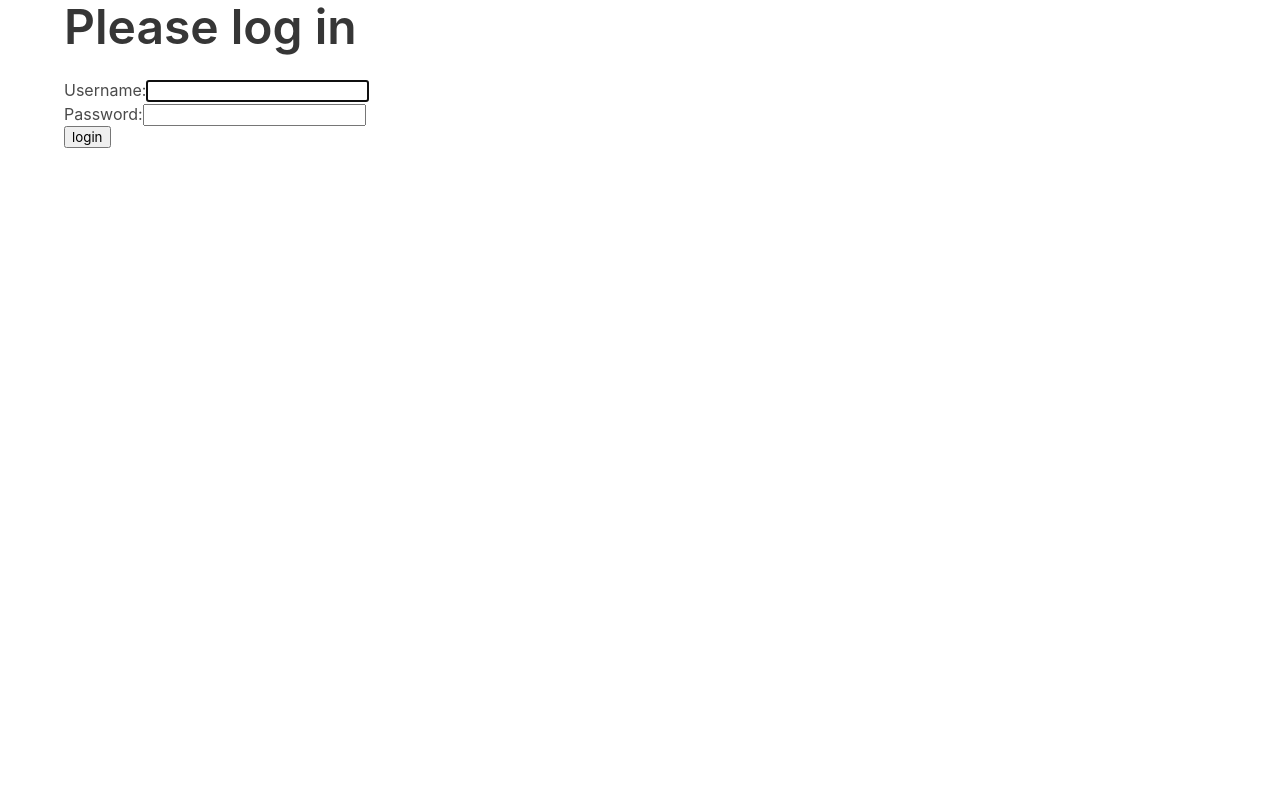
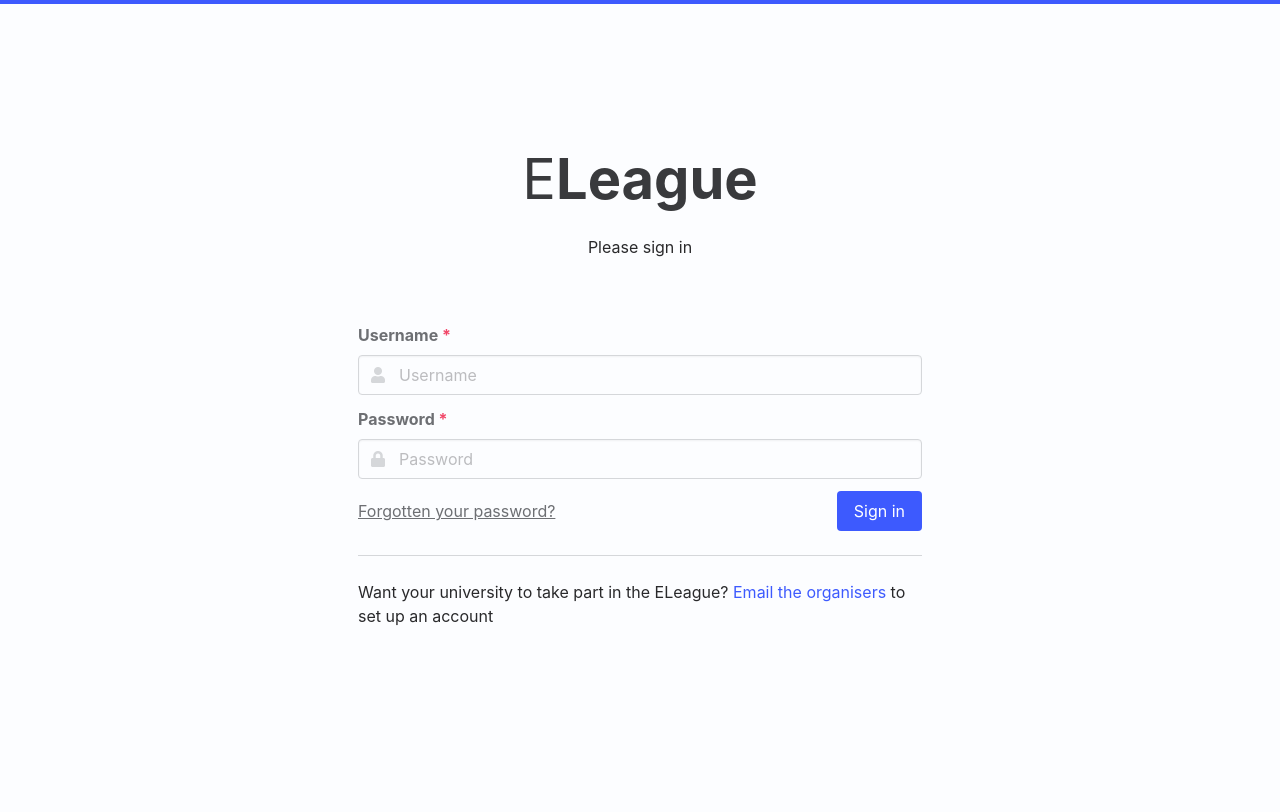
Before and after one commit to davidjrichardson/eleague, a Django app: page /dashboard/login/ in a window 1280 px wide. Before the commit the page ends 148 px from the top, so only its background shows below. Run offline with Django 3.2, Linux system fonts and the light colour scheme; style sheets or scripts are compiled from the project's sources; some libraries are stand-ins or nearby versions; some web fonts are replaced.

Commit message:
Finish styling the dashboard login view

```diff
--- /dev/null
+++ b/assets/_custom.scss
@@ -0,0 +1,49 @@
+// Branding
+.site-colour-band {
+  background: $primary;
+  height: 4px;
+  width: 100vw;
+}
+
+.logo-hero {
+  & .hero-body {
+    padding-top: 9rem;
+    padding-bottom: 4rem;
+
+    & .title {
+      color: map_get($grays, "80");
+
+      font-weight: 400;
+      & strong {
+        font-weight: 700;
+      }
+
+      &.is-size-1 {
+        font-size: 3.5rem !important;
+      }
+    }
+  }
+}
+
+// Forms
+span.is-required {
+  color: $red;
+}
+
+a.is-secondary-link {
+  color: map_get($grays, "60");
+  text-decoration: underline;
+  line-height: 40px;
+
+  &:focus,
+  &:hover {
+    color: $text;
+  }
+}
+
+// Generic
+
+hr {
+  background-color: map_get($grays, "30");
+  height: 1px;
+}
--- a/assets/eleague.scss
+++ b/assets/eleague.scss
@@ -1,2 +1,62 @@
 @charset "utf-8";
+
+// Variable customisation goes here
+
+$grays: (
+        "0": #FCFDFF,
+        "5": #F9FBFD,
+        "10": #F7F8FA,
+        "20": #EAECEE,
+        "30": #D5D7DA,
+        "40": #B7B9BD,
+        "50": #929498,
+        "60": #6D6F73,
+        "70": #4E5053,
+        "80": #393A3D,
+        "90": #2D2E30,
+        "100": #29292B
+);
+
+$brand: (
+        "0": #CAF2F2,
+        "10": #AEF7FA,
+        "20": #91F1FF,
+        "30": #75DEFF,
+        "40": #5DBAFF,
+        "50": #4B8BFF,
+        "60": #3D5AFE,
+        "70": #2430DD,
+        "80": #1217B7,
+        "90": #070A8F,
+        "100": #010666,
+);
+$brand-primary: map_get($brand, "60");
+
+// General settings
+$primary: $brand-primary;
+$body-background-color: map_get($grays, "0");
+$background: map_get($grays, "0");
+$text: map_get($grays, "100");
+$text-light: map_get($grays, "70");
+$link: $brand-primary;
+
+// Forms
+$label-color: map_get($grays, "60");
+$label-weight: 700;
+$input-color: $text;
+$input-background-color: map_get($grays, "0");
+$input-border-color: map_get($grays, "30");
+$input-hover-color: $input-color;
+$input-hover-border-color: map_get($grays, "40");
+$input-icon-color: map_get($grays, "30");
+$input-icon-active-color: map_get($grays, "60");
+
+// Font families
+$family-sans-serif: BlinkMacSystemFont, -apple-system, "Segoe UI", "Roboto", "Oxygen", "Ubuntu", "Cantarell", "Fira Sans", "Droid Sans", "Helvetica Neue", "Helvetica", "Arial", sans-serif;
+
+$family-primary: proxima-nova, $family-sans-serif;
+$title-family: freight-sans-pro, $family-sans-serif;
+
+@import url("https://use.typekit.net/zhf1ezh.css"); // Import the Fontkit web fonts
 @import "~bulma/bulma";
+@import "custom";
--- a/dashboard/templates/registration/login.html
+++ b/dashboard/templates/registration/login.html
@@ -2,17 +2,50 @@
 
 {% block title %}User Login{% endblock %}
 
+{% block body_class %}template-login{% endblock %}
+
 {% block content %}
-  <div class="container">
-    <h1 class="is-size-1 title">Please log in</h1>
-    {#  {% if form.errors %}#}
-    {{ form.errors }}
-    <form method="post" action=".">
-      {% csrf_token %}
-      <p><label for="id_username">Username:</label>{{ form.username }}</p>
-      <p><label for="id_password">Password:</label>{{ form.password }}</p>
-      <input type="hidden" name="next" value="/"/>
-      <input type="submit" value="login"/>
-    </form>
-  </div>
+  <section class="logo-hero">
+    <div class="hero-body">
+      <div class="container has-text-centered">
+        <h1 class="title is-size-1">E<strong>League</strong></h1>
+        <p>Please sign in</p>
+      </div>
+    </div>
+  </section>
+
+  <section class="container">
+    {% if form.non_field_errors %}
+      <div class="columns">
+        <div class="column is-8 is-offset-2 is-6-desktop is-offset-3-desktop">
+          {% include 'partials/err_notification.html' with error=form.non_field_errors.0 %}
+        </div>
+      </div>
+    {% endif %}
+    <div class="columns">
+      <div class="column is-6 is-offset-3">
+        <form method="post" action=".">
+          {% csrf_token %}
+          {% include 'partials/form_field.html' with field=form.username custom_icon='user'%}
+          {% include 'partials/form_field.html' with field=form.password %}
+          {% if request.GET.next %}
+            <input type="hidden" name="next" value="{{ request.GET.next }}"/>
+          {% else %}
+            <input type="hidden" name="next" value="{% url 'dashboard_index' %}"/>
+          {% endif %}
+          <div class="field is-grouped">
+            <p class="control is-expanded">
+              <a class="is-secondary-link" href="{% url 'dashboard_reset_pass' %}">Forgotten your password?</a>
+            </p>
+            <div class="control">
+              <input class="button is-primary" type="submit" value="Sign in"/>
+            </div>
+          </div>
+        </form>
+      <hr/>
+      {# TODO: Work out how to configure the email address here #}
+      <p>Want your university to take part in the ELeague? <a href="mailto:foo@bar.co.uk">Email the organisers</a> to set up an account</p>
+      </div>
+    </div>
+  </section>
 {% endblock %}
--- a/dashboard/urls.py
+++ b/dashboard/urls.py
@@ -1,9 +1,11 @@
-from django.contrib.auth.views import LoginView
+from django.contrib.auth.views import LoginView, LogoutView
 from django.urls import path
 
 from dashboard.views import DashboardIndexView
 
 urlpatterns = [
     path('login/', LoginView.as_view(), name='dashboard_login'),
+    path('logout/', LogoutView.as_view(), name='dashboard_logout'),
+    path('reset/', LoginView.as_view(), name='dashboard_reset_pass'),
     path('', DashboardIndexView.as_view(), name='dashboard_index')
 ]
--- a/eleague/settings/base.py
+++ b/eleague/settings/base.py
@@ -104,6 +104,8 @@ USE_L10N = True
 
 USE_TZ = True
 
+LOGOUT_REDIRECT_URL = 'index'  # The main website index
+
 # Static files (CSS, JavaScript, Images)
 # https://docs.djangoproject.com/en/3.0/howto/static-files/
 
--- a/eleague/templates/base.html
+++ b/eleague/templates/base.html
@@ -7,8 +7,7 @@
   {# TODO: Work out how to do SEO and Facebook OpenGraph #}
   {#  <meta name="description" content="{% if page.search_description %}{{ page.search_description }}{% endif %}"/>#}
   <meta name="viewport" content="width=device-width, initial-scale=1">
-  {# TODO: Theme the web page #}
-  {#  <meta name="theme-color" content="#5B27FF"/>#}
+  <meta name="theme-color" content="#3D5AFE"/>
 
   <title>{% block title %}{% endblock %}</title>
 
@@ -16,16 +15,17 @@
   {# TODO: Add fonts to the stylesheet #}
 
   <link rel="stylesheet" type="text/css" href="{% static 'css/eleague.css' %}"/>
+  <link rel="stylesheet" href="https://use.fontawesome.com/releases/v5.8.2/css/all.css"
+        integrity="sha384-oS3vJWv+0UjzBfQzYUhtDYW+Pj2yciDJxpsK1OYPAYjqT085Qq/1cq5FLXAZQ7Ay" crossorigin="anonymous">
 
   {% block ogp_metadata %}{% endblock %}
 </head>
 <body class="{% block body_class %}{% endblock %}">
 <div class="site-wrapper">
+  <div class="site-colour-band"></div>
   <div class="site-content">
-    {% block navigation %}
-      {# TODO: Create a navigation bar #}
-      {# {% navigation calling_page=page %}#}
-    {% endblock %}
+    {# TODO: Create a navigation bar #}
+    {# {% navigation calling_page=page %}#}
     {% block content %}{% endblock %}
   </div>
 
--- /dev/null
+++ b/eleague/templates/partials/err_notification.html
@@ -0,0 +1,4 @@
+<div class="notification is-danger" id="error-{{ error|slice:":10"|slugify }}">
+  <button class="delete" data-for="error-{{ error|slice:":10"|slugify }}"></button>
+  {{ error }}
+</div>
--- /dev/null
+++ b/eleague/templates/partials/form_field.html
@@ -0,0 +1,57 @@
+<div class="field">
+  {% if field.field.widget.input_type == 'textarea' %}
+    <label class="label" for="{{ field.id_for_label }}">
+      {% if custom_label %}{{ custom_label }}{% else %}{{ field.label }}{% endif %}{% if field.field.required %}
+        <span class="is-required">*</span>{% endif %}</label>
+    <div class="control">
+      <textarea
+          class="textarea {% if form.non_field_errors or field.errors %}is-danger{% endif %} {% if read_only %}is-static{% endif %}"
+          name="{{ field.name }}" id="{{ field.id_for_label }}"
+          placeholder="{% if field.field.widget.attrs.placeholder %}{{ field.field.widget.attrs.placeholder }}{% else %}{{ field.label }}{% endif %}"
+          {% if field.field.required %}required{% endif %} {% if read_only %}readonly{% endif %}></textarea>
+    </div>
+  {% elif field.field.widget.input_type == 'checkbox' %}
+    <div class="control">
+      <label class="checkbox">
+        {% if before %}<input type="checkbox" name="{{ field.name }}" id="{{ field.id_for_label }}">{% endif %}
+        {% if custom_label %}{{ custom_label }}{% else %}{{ field.label }}{% endif %}{% if field.field.required %}
+          <span class="is-required">*</span>{% endif %}:
+        {% if not before %}<input type="checkbox" name="{{ field.name }}" id="{{ field.id_for_label }}">{% endif %}
+      </label>
+    </div>
+  {% else %}
+    <label class="label" for="{{ field.id_for_label }}">
+      {% if custom_label %}{{ custom_label }}{% else %}{{ field.label }}{% endif %}{% if field.field.required %}
+        <span class="is-required">*</span>{% endif %}</label>
+    <div
+        class="control {% if field.field.widget.input_type == 'email' or field.field.widget.input_type == 'password' or custom_icon %}has-icons-left{% endif %}">
+      <input
+          class="input {% if form.non_field_errors or field.errors %}is-danger{% endif %} {% if read_only %}is-static{% endif %}"
+          name="{{ field.name }}" id="{{ field.id_for_label }}"
+          placeholder="{% if field.field.widget.attrs.placeholder %}{{ field.field.widget.attrs.placeholder }}{% else %}{% if custom_label %}{{ custom_label }}{% else %}{{ field.label }}{% endif %}{% endif %}"
+          type="{{ field.field.widget.input_type }}"
+          {% if field.field.required %}required{% endif %}
+          {% if field.value %}value="{{ field.value }}"{% endif %}
+          {% if read_only %}readonly{% endif %}>
+      {% if field.field.widget.input_type == 'email' or field.field.widget.input_type == 'password' or custom_icon %}
+        <span class="icon is-small is-left">
+          {% if field.field.widget.input_type == 'email' %}
+            <i class="fas fa-envelope"></i>
+          {% elif field.field.widget.input_type == 'password' %}
+            <i class="fas fa-lock"></i>
+          {% elif custom_icon %}
+            <i class="fas fa-{{ custom_icon }}"></i>
+          {% endif %}
+        </span>
+      {% endif %}
+    </div>
+    {% if field.help_text %}
+      <p class="help">{{ field.help_text }}</p>
+    {% endif %}
+    {% if field.errors %}
+      {% for error in field.errors %}
+        <p class="help is-danger">{{ error }}</p>
+      {% endfor %}
+    {% endif %}
+  {% endif %}
+</div>
```
Also changed, not shown: dashboard/views.py (+1 -16 lines).
